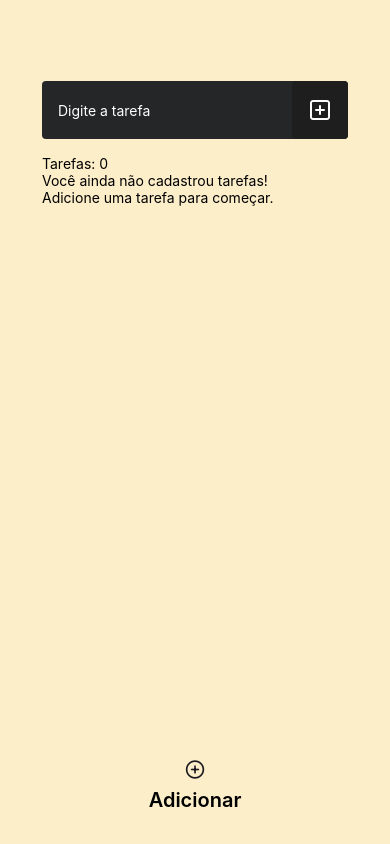
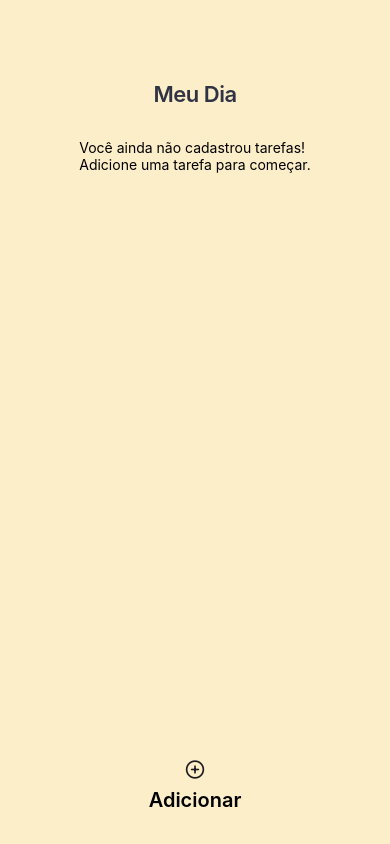
Before and after one commit to Sergio-BR1/Lista-de-tarefas, a React Native app: screen /Home in a window 390 px wide. Built offline with nearby package versions, Linux system fonts and the light colour scheme.

Commit message:
(feat): Button adicionar redirect to adicionar screen

```diff
--- a/src/components/Task/styles.ts
+++ b/src/components/Task/styles.ts
@@ -10,10 +10,6 @@ export const Container = styled.TouchableOpacity`
     border-radius: 10px;
     overflow: hidden;
     margin-bottom: 16px;
-    shadow-color: '#000000';
-    shadow-offset: 1px 6px;
-    shadow-opacity: 1;
-    shadow-radius: 3px;
 `;
 
 export const TaskText = styled.Text`
--- a/src/screens/Details/index.tsx
+++ b/src/screens/Details/index.tsx
@@ -9,10 +9,13 @@ import { Alert } from "react-native";
 
 
 
+
 type Props = NativeStackScreenProps<RootStackParamList>;
 
 
 export default function Details() {
+
+    const navigation= useNavigation<Props['navigation']>();
 
     const {tasks, createTask, setTasks} = useContext(TaskContext);
     const [taskTitleText, setTaskTitleText] = useState("");
@@ -39,11 +42,11 @@ export default function Details() {
         createTask(taskTitleText, subtitle);
         setTaskTitleText('');
         setTaskSubtitleText('');
+        navigation.popToTop()
       }
 
 
 
-    const navigation = useNavigation<Props['navigation']>();
 
     return (
         <Container>
@@ -62,7 +65,7 @@ export default function Details() {
                 <Frame>
                     <TextLabel>Título</TextLabel>
                     <TitlesInput
-                    placeholder='Digite a tarefa'
+                    placeholder='Título da sua atividade'
                     placeholderTextColor="rgba(60, 60, 67, 0.3);"
                     keyboardType='default'
                     onChangeText={setTaskTitleText}
@@ -71,7 +74,7 @@ export default function Details() {
                 <Frame>
                     <TextLabel>Subtítulo</TextLabel>
                     <TitlesInput
-                    placeholder='Digite a tarefa'
+                    placeholder='Explicação da atividade'
                     placeholderTextColor="rgba(60, 60, 67, 0.3);"
                     keyboardType='default'
                     onChangeText={setTaskSubtitleText}
@@ -89,7 +92,7 @@ export default function Details() {
                     </Frame>
             </FrameContainer>
             <FrameContainer>
-                <ButtonAdd>
+                <ButtonAdd onPress={handleTaskAdd}>
                     <ButtonAddText>Adicionar</ButtonAddText>
                 </ButtonAdd>
             </FrameContainer>
--- a/src/screens/Details/styles.ts
+++ b/src/screens/Details/styles.ts
@@ -35,8 +35,6 @@ export const TopCenterText = styled.Text`
     font-weight: 600;
     text-align: center;
     justify-content: center;
-    flex-shrink: 0;
-    margin-bottom: 30px;
 
 
 `;
@@ -57,7 +55,7 @@ export const FrameContainer = styled.View`
 
 export const Frame = styled.View`
     flex-direction: row;
-    width: 350px;
+    width: 361px;
     height: 44px;
     background-color: #FFF;
     border-radius: 8px;
--- a/src/screens/Home/index.tsx
+++ b/src/screens/Home/index.tsx
@@ -2,14 +2,22 @@ import { useEffect, useState } from 'react';
 import { Alert, FlatList, StyleSheet, Text, View } from 'react-native';
 import { InputAddTask } from '../../components/InputAddTask';
 import { Task } from '../../components/Task';
-import { CardNumber } from '../../components/CardNumber';
 import { ButtonAddTask } from '@/components/buttonAddTask';
 import { useContext } from 'react';
 import { TaskContext } from '@/context/TaskContext';
-import { TaskProps } from '@/utils/types';
+import { TaskProps, RootStackParamList } from '@/utils/types';
+import { useNavigation } from '@react-navigation/native';
+import { NativeStackScreenProps } from '@react-navigation/native-stack';
+import { Title } from './styles';
+
+
+type Props = NativeStackScreenProps<RootStackParamList>;
 
 export default function Home() {
 
+
+
+  const navigation= useNavigation<Props['navigation']>();
   const {tasks, createTask, setTasks} = useContext(TaskContext);
   const [taskText, setTaskText] = useState("");
   const [countTask, setCountTask] = useState(0);
@@ -67,6 +75,10 @@ export default function Home() {
 
   }
 
+  function handlePress() {
+    navigation.navigate("Details");
+}
+
   useEffect(() => {
     let totalTasks = tasks.length;
     setCountTask(totalTasks);
@@ -78,11 +90,9 @@ export default function Home() {
 
       <View style={styles.content}>
 
-        <InputAddTask onPress={handleTaskAdd} onChangeText={setTaskText} value={taskText}/>
-
+        <Title>Meu Dia</Title>
 
         <View style={styles.tasks}>
-          <Text>Tarefas: {countTask}</Text>
 
           <FlatList
             data={tasks}
@@ -110,7 +120,7 @@ export default function Home() {
     </View>
 
     <View style={styles.addTask}>
-      <ButtonAddTask onPress={handleTaskAdd}/>
+      <ButtonAddTask onPress={handlePress}/>
     </View>
   </View>
   );
@@ -133,6 +143,8 @@ const styles = StyleSheet.create({
     gap: 16,
     justifyContent: 'flex-start',
   },
+
+
   inputContainer: {
     flexDirection: 'row',
     borderRadius: 4,
--- /dev/null
+++ b/src/screens/Home/styles.ts
@@ -0,0 +1,10 @@
+import styled from 'styled-components/native/';
+
+
+export const Title = styled.Text`
+    font-size: 22px;
+    color: #2F3343;
+    margin-bottom: 16px;
+    font-weight: 600;
+    letter-spacing: -0.48px;
+`;
```
